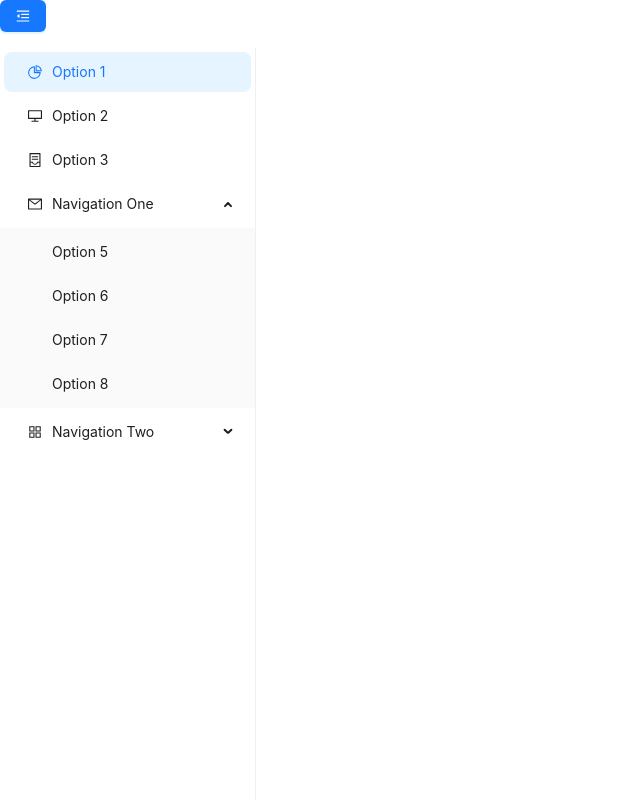
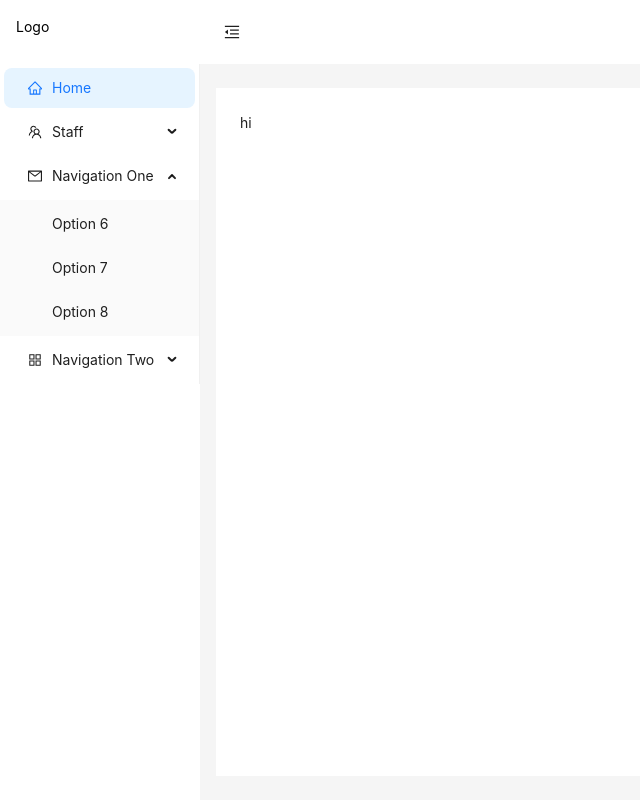
Before and after one commit to AnanthuTD/SeatMe-PWA, a Next.js app: page /admin in a window 1280 px wide. Shown: the whole page, without its empty margins (0-640 px from the left). Built offline with nearby package versions, Linux system fonts and the light colour scheme.

Commit message:
added : layout for admin

```diff
--- /dev/null
+++ b/src/app/admin/layout.jsx
@@ -0,0 +1,13 @@
+import React from 'react';
+import theme from './themeConfig';
+import { ConfigProvider } from 'antd';
+import Layout from './layoutProvider';
+
+const RootLayout = ({ children }) => {
+    return (
+        <ConfigProvider theme={theme}>
+            <Layout>{children}</Layout>
+        </ConfigProvider>)
+};
+
+export default RootLayout;
--- a/src/app/admin/layoutContext.jsx
+++ b/src/app/admin/layoutProvider.jsx
@@ -14,9 +14,20 @@ const App = ({ children }) => {
         token: { colorBgContainer },
     } = theme.useToken();
     return (
-        <Layout>
-            <Sider trigger={null} collapsible collapsed={collapsed}>
-                <div className="demo-logo-vertical" />
+        <Layout className='h-screen'>
+            <Sider
+            className='flex-grow'
+            /* style={{
+                overflow: 'auto',
+                height: '100vh',
+                position: 'fixed',
+                left: 0,
+                top: 0,
+                bottom: 0,
+            }} */ trigger={null}
+                collapsible collapsed={collapsed}
+                theme='light'>
+                <div className="demo-logo-vertical">Logo</div>
                 <Menu />
             </Sider>
             <Layout>
@@ -39,6 +50,7 @@ const App = ({ children }) => {
                         minHeight: 280,
                         background: colorBgContainer,
                     }}
+                    className='flex-grow'
                 >
                     {children}
                 </Content>
--- a/src/app/admin/menu.jsx
+++ b/src/app/admin/menu.jsx
@@ -1,16 +1,14 @@
-'use client'
+// 'use client'
 
-import React, { useState } from 'react';
+import React from 'react';
 import {
     AppstoreOutlined,
-    ContainerOutlined,
-    DesktopOutlined,
+    TeamOutlined,
+    OrderedListOutlined,
     MailOutlined,
-    MenuFoldOutlined,
-    MenuUnfoldOutlined,
-    PieChartOutlined,
+    HomeOutlined,
 } from '@ant-design/icons';
-import { Button, Menu } from 'antd';
+import { Menu } from 'antd';
 function getItem(label, key, icon, children, type) {
     return {
         key,
@@ -21,11 +19,11 @@ function getItem(label, key, icon, children, type) {
     };
 }
 const items = [
-    getItem('Option 1', '1', <PieChartOutlined />),
-    getItem('Option 2', '2', <DesktopOutlined />),
-    getItem('Option 3', '3', <ContainerOutlined />),
+    getItem('Home', '1', <HomeOutlined />),
+    getItem('Staff', '2', <TeamOutlined />, [
+        getItem('Staffs List', '3', <OrderedListOutlined />),
+    ]),
     getItem('Navigation One', 'sub1', <MailOutlined />, [
-        getItem('Option 5', '5'),
         getItem('Option 6', '6'),
         getItem('Option 7', '7'),
         getItem('Option 8', '8'),
@@ -37,34 +35,15 @@ const items = [
     ]),
 ];
 const App = () => {
-    const [collapsed, setCollapsed] = useState(false);
-    const toggleCollapsed = () => {
-        setCollapsed(!collapsed);
-    };
     return (
-        <div
-            className='flex flex-col h-screen max-w-[256px]'
-        >
-            <Button
-                type="primary"
-                onClick={toggleCollapsed}
-                style={{
-                    marginBottom: 16,
-                }}
-                className='w-fit'
-            >
-                {collapsed ? <MenuUnfoldOutlined /> : <MenuFoldOutlined />}
-            </Button>
+
         <Menu
             defaultSelectedKeys={['1']}
             defaultOpenKeys={['sub1']}
             mode="inline"
-                // theme="dark"
-                inlineCollapsed={collapsed}
             items={items}
             className='flex-grow'
         />
-        </div>
     );
 };
 export default App;
--- a/src/app/admin/page.jsx
+++ b/src/app/admin/page.jsx
@@ -1,9 +1,10 @@
 import React from 'react';
 import Menu from './menu';
+import InfiniteScroll from './infiniteScroll'
 
 function Admin() {
     return <>
-        <Menu />
+        hi
     </>;
 }
 
--- /dev/null
+++ b/src/app/admin/themeConfig.js
@@ -0,0 +1,10 @@
+'use client';
+/**@type {import("antd").ThemeConfig} */
+
+const theme = {
+    token: {
+        // colorPrimary: '#52c41a',
+    },
+};
+
+export default theme;
--- a/src/app/globals.css
+++ b/src/app/globals.css
@@ -26,3 +26,9 @@
     rgb(var(--background-start-rgb));
 }
  */
+ .demo-logo-vertical {
+  height: 32px;
+  margin: 16px;
+  background: rgba(255,255,255,.2);
+  border-radius: 6px;
+}
--- a/src/app/layout.js
+++ b/src/app/layout.js
@@ -16,7 +16,7 @@ import { AccountProvider } from '@/context/accountContext';
 const RootLayout = ({ children }) => {
     return (
         <html lang="en">
-            <body className={inter.className}>
+            <body className={[inter.className, 'h-screen'].join(' ')}>
                 <StyledComponentsRegistry>
                     <AccountProvider>{children}</AccountProvider>
                 </StyledComponentsRegistry>
--- a/theme/themeConfig.js
+++ b/src/theme/themeConfig.js
@@ -1,3 +1,4 @@
+'use client';
 /**@type {import("antd").ThemeConfig} */
 
 const theme = {
```
Lines whose indentation alone changed are shown as unchanged.
